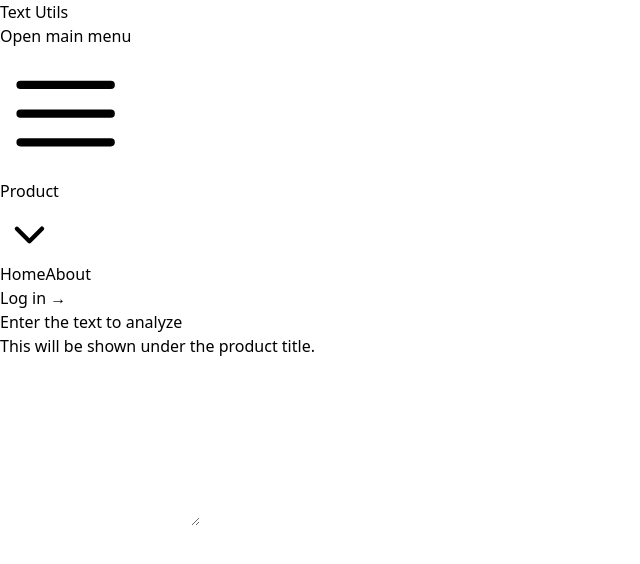
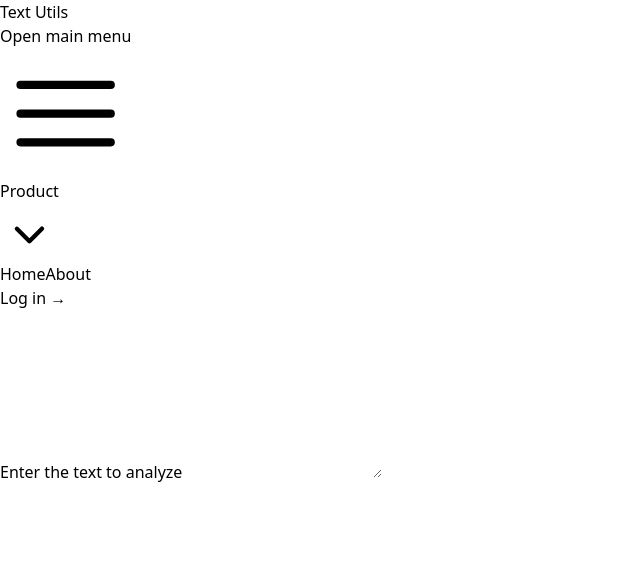
Before and after one commit to Gautam4513/Text-Utils, a React (Vite) app: page / in a window 1280 px wide. Shown: the top 564 px of the page, without its empty margins (0-640 px from the left). Built offline with nearby package versions, Linux system fonts and the light colour scheme.

Commit message:
remove description from textform component

```diff
--- a/src/Components/TextFrom.jsx
+++ b/src/Components/TextFrom.jsx
@@ -7,7 +7,6 @@ export default function TextFrom(props) {
         <div className="w-full max-w-3xl px-4 text-black    py-3  mx-auto ">
             <Field>
                 <Label className="text-xl/6 font-medium text-black">{props.heading}</Label>
-                <Description className="text-sm/6 text-black">This will be shown under the product title.</Description>
                 <Textarea
                     className={clsx(
                         'mt-3 block w-full resize-none rounded-lg border-4 border-blue-200/50 bg-white py-1.5 px-3 text-sm/6 text-black ',
```
